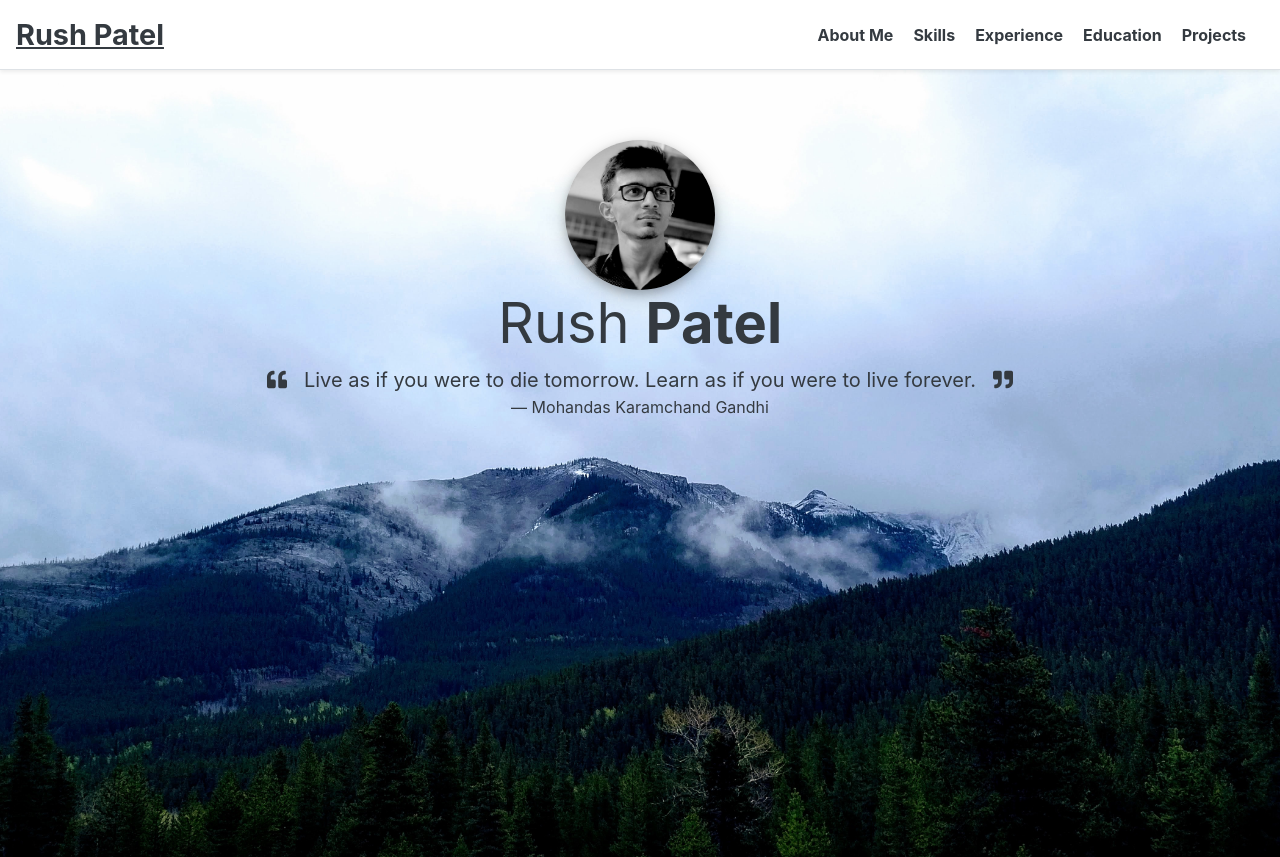
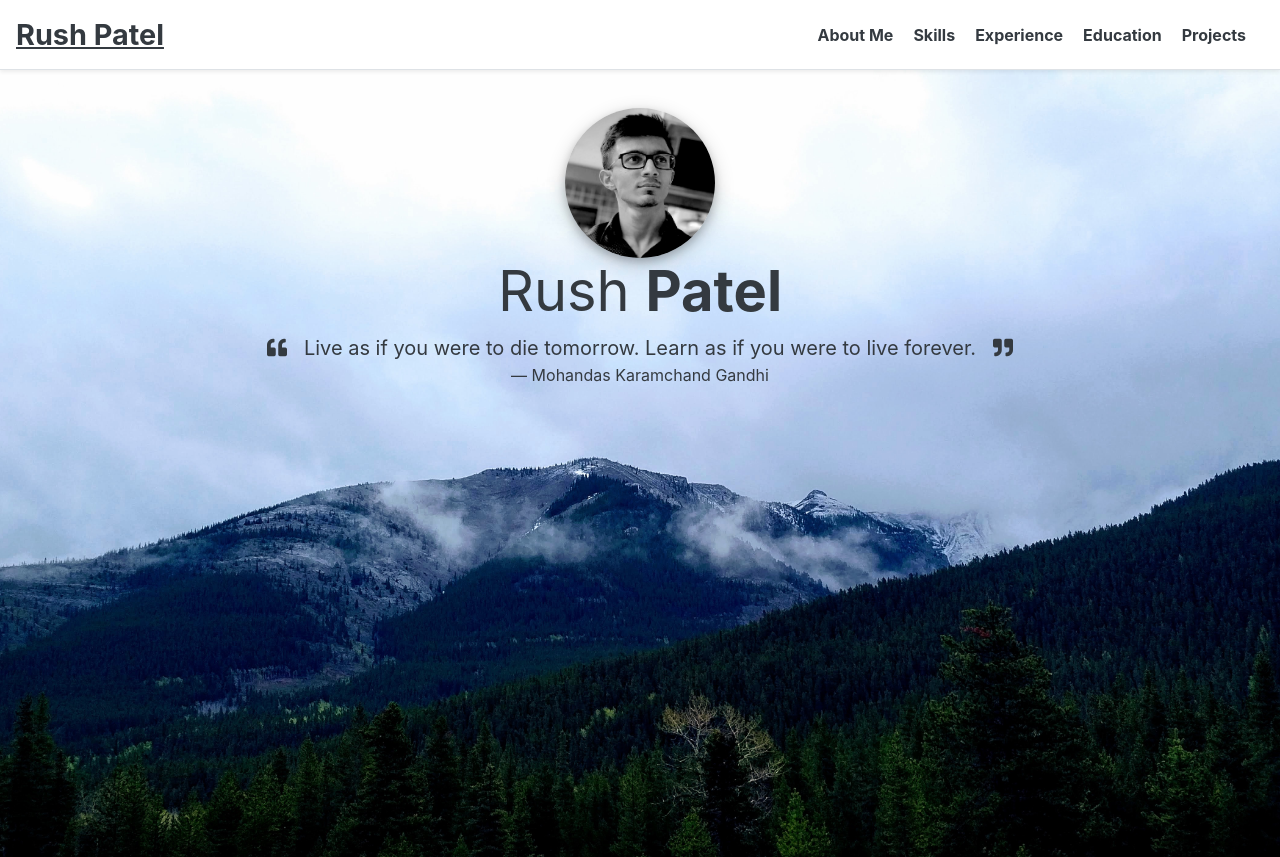
Before and after one commit to RusPatel1996/RusPatel1996.github.io, a plain HTML site: page index.html in a window 1280 px wide. Shown: the top 857 px of the page. Drawn offline with nearby package versions, Linux system fonts and the light colour scheme.

Commit message:
Update index.html

```diff
--- a/index.html
+++ b/index.html
@@ -57,8 +57,9 @@
 
   <main>
     <!-- picture and name -->
-    <div class="shadow-sm text-center p-md-3 bg-light text-dark" style="border-bottom: .2rem solid #e5e5e5; background-image: url('https://RusPatel1996.github.io/Img/bg.jpg'); background-attachment: fixed; background-position:center; background-repeat: no-repeat; background-size:cover; height:100vh">
-      <div class="container col-md-8 p-lg-3 mx-auto my-5">
+    <div class="shadow-sm text-center bg-light text-dark" style="border-bottom: .2rem solid #e5e5e5; background-image: url('https://RusPatel1996.github.io/Img/bg.jpg'); background-attachment: fixed; background-position:center; background-repeat: no-repeat; background-size:cover; height:100vh">
+      <div class="container">
+        <br><br>
         <img class="bd-placeholder-img rounded-circle" src="https://RusPatel1996.github.io/Img/me.jpg" height="150px" width="150px" style="box-shadow: 0 4px 8px 0 rgba(0, 0, 0, 0.2), 0 6px 20px 0 rgba(0, 0, 0, 0.19);">
         <h1 class="display-4 font-weight-normal">Rush <strong>Patel</strong></h1>
         <blockquote class="blockquote">
```
